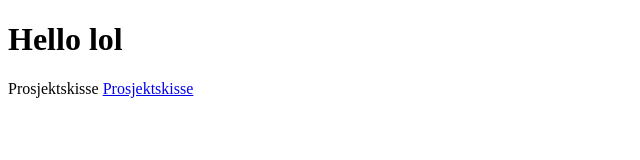
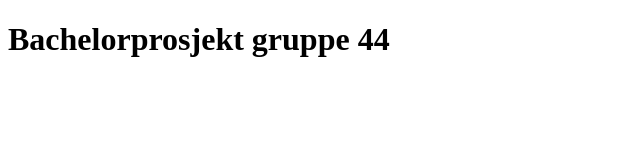
Before and after one commit to OsloMetGruppe44/OsloMetGruppe44.github.io, a plain HTML site: page index.html in a window 1280 px wide. Shown: the whole page, without its empty margins (0-640 px from the left). Drawn offline with Linux system fonts and the light colour scheme.

Commit message:
Update index.html

```diff
--- a/index.html
+++ b/index.html
@@ -6,11 +6,7 @@
     </head>
     <body>
         <h1>
-            Hello lol
+            Bachelorprosjekt gruppe 44
         </h1>
-        <p>
-            Prosjektskisse
-            <a href="Files/Prosjektskisse.pdf">Prosjektskisse</a>
-        </p>
     </body>
 </html>
```
